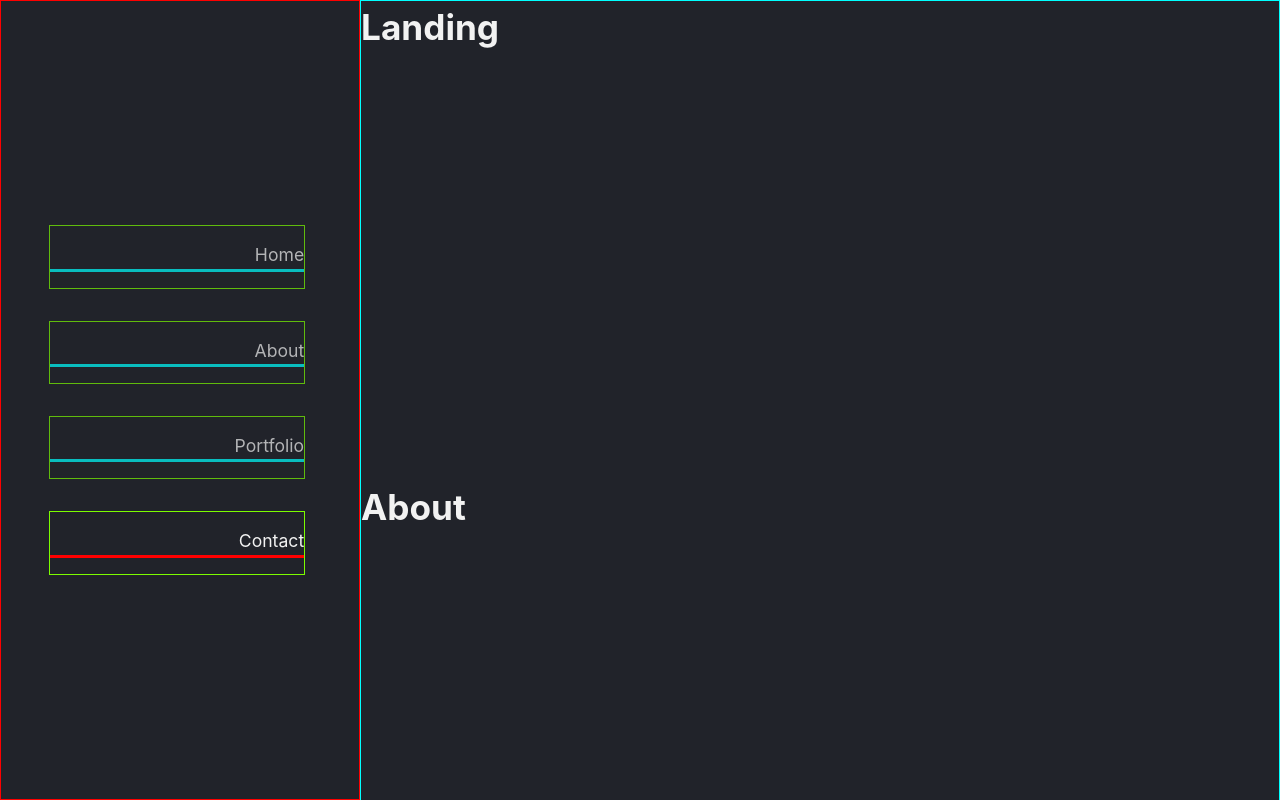
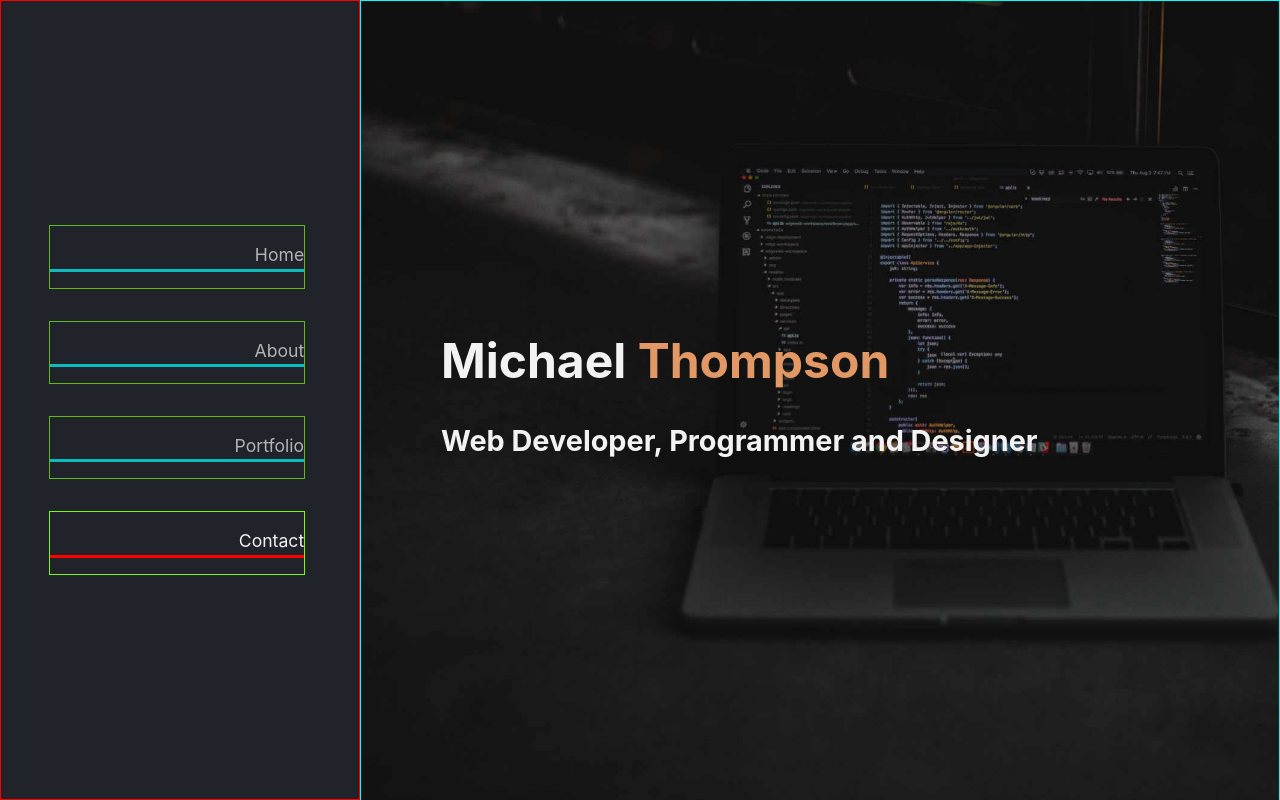
Before and after one commit to mthom26/portfolio-v2, a React (Create React App) app: page / in a window 1280 px wide. Shown: the top 800 px of the page. Built offline with nearby package versions, Linux system fonts and the light colour scheme.

Commit message:
Add Landing content

```diff
--- /dev/null
+++ b/src/components/Landing.css
@@ -0,0 +1,36 @@
+.landing {
+  height: 100vh;
+  background: url(../images/landingbg.jpg);
+  background-size: cover;
+  background-position: center;
+  display: flex;
+  align-items: center;
+}
+
+.landingContent {
+  margin: 0 4rem;
+  padding: 0 1rem;
+}
+
+.landingColored {
+  color: var(--orange);
+}
+
+.landingh1 {
+  margin-bottom: 1.8rem;
+  line-height: 1.2;
+}
+
+/* ------------- */
+/* Media Queries */
+/* ------------- */
+@media (max-width: 1080px) {
+
+}
+
+@media (max-width: 650px) {
+  .landingContent {
+    margin: 0 auto;
+    text-align: center;
+  }
+}
--- a/src/components/Landing.js
+++ b/src/components/Landing.js
@@ -1,9 +1,16 @@
 import React from 'react';
+
+import './Landing.css';
 
 const Landing = ({ reference }) => {
   return (
-    <div ref={reference} id="home" style={{height: '60vh'}}>
-      <h1>Landing</h1>
+    <div id="home" ref={reference} className="landing">
+      <div className="landingContent">
+        <h1 className="landingh1">
+          Michael <span className="landingColored">Thompson</span>
+        </h1>
+        <h2>Web Developer, Programmer and Designer</h2>
+      </div>
     </div>
   )
 };
--- a/src/index.css
+++ b/src/index.css
@@ -26,6 +26,14 @@ a:hover {
   text-decoration: none;
 }
 
+h1 {
+  font-size: 3rem;
+}
+
+h2 {
+  font-size: 1.8rem;
+}
+
 .app {
   display: flex;
 }
```
Also changed, not shown: src/images/landingbg.jpg (added).
